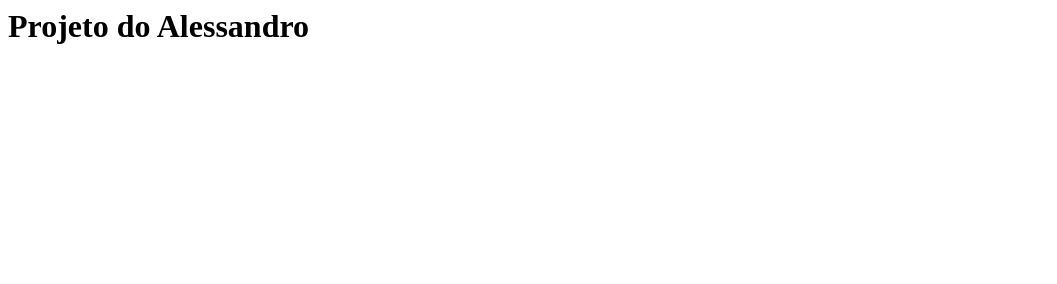
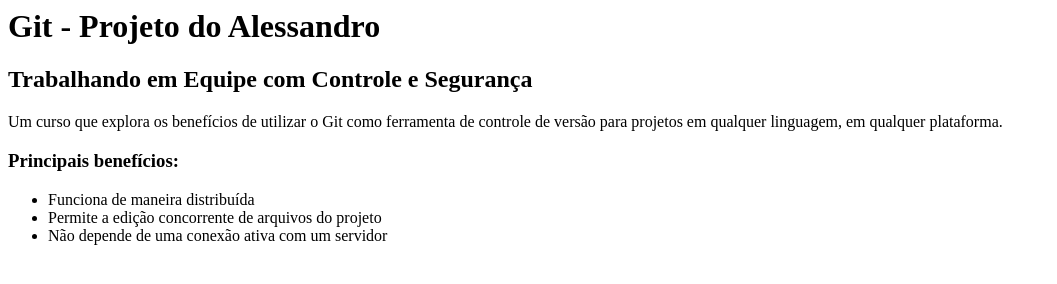
Before and after one commit to alessandrouw/curso-git, a plain HTML site: page index.html in a window 1280 px wide. Shown: the whole page, without its empty margins (0-1057 px from the left). Drawn offline with Linux system fonts and the light colour scheme.

Commit message:
Complementando o index

```diff
--- a/index.html
+++ b/index.html
@@ -2,6 +2,15 @@
     <head>
     </head>
     <body>
-        <h1>Projeto do Alessandro</h1>
+        <h1>Git - Projeto do Alessandro</h1>
+        <h2>Trabalhando em Equipe com Controle e Segurança</h2>
+        <p>Um curso que explora os benefícios de utilizar o Git como ferramenta de controle de versão para projetos em qualquer linguagem, em qualquer plataforma.</p>
+
+        <h3>Principais benefícios:</h3>
+        <ul>
+            <li>Funciona de maneira distribuída</li>
+            <li>Permite a edição concorrente de arquivos do projeto</li>
+            <li>Não depende de uma conexão ativa com um servidor</li>
+        </ul>
     </body>
 </html>
```
